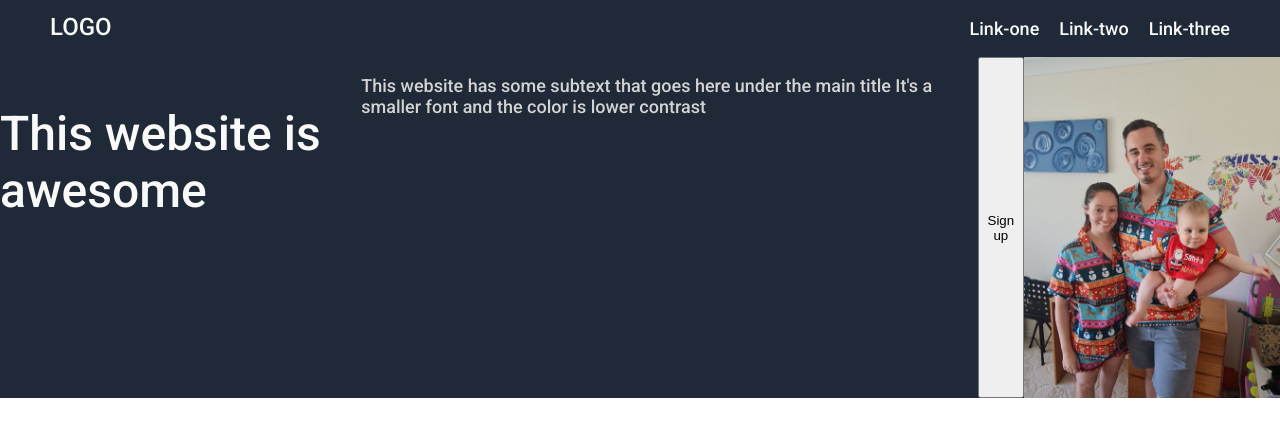
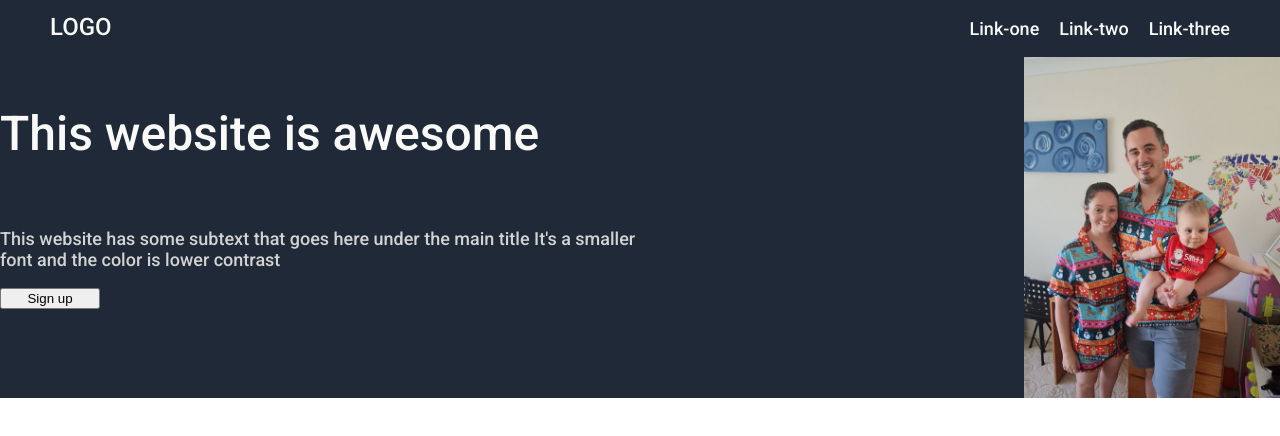
Before and after one commit to Thomo99/ccs-landing-page, a plain HTML site: page index.html in a window 1280 px wide. Drawn offline with Linux system fonts and the light colour scheme.

Commit message:
Fixed pane1

```diff
--- a/index.html
+++ b/index.html
@@ -19,10 +19,12 @@
         </ul>
     </header>
     <div class="pane1">
-        <p class="awesome words">This website is awesome</p>
-        <p class="subtext words">This website has some subtext that goes here under the main title It's a smaller font and the color is lower contrast</p>
-        <button class="words">Sign up</button>
+        <div class="text">
+            <p class="awesome">This website is awesome</p>
+            <p class="subtext">This website has some subtext that goes here under the main title It's a smaller font and the color is lower contrast</p>
+            <button class="button">Sign up</button>
+        </div>
         <img src="./Images/Family1.jpeg" alt="" class="family1"/>
-    </div>
+        </div>
 </body>
 </html>
--- a/styles.css
+++ b/styles.css
@@ -6,7 +6,6 @@ body{
     font-family: Roboto, sans-serif;
 
 }
-
 header{
     display: flex;
     background-color: #1F2937;
@@ -16,12 +15,10 @@ header{
     align-items: baseline;
 }
 
-
 .logo{
     font-size: 24px;
     padding-left: 50px;
 }
-
 ul{
     list-style-type: none;
     display: flex;
@@ -35,27 +32,29 @@ ul{
     display: flex;
     background-color: #1F2937;
     width: 100%;
-
+    /* flex-direction: column;
+    align-items: flex-start; */
 }
-
+.text{
+    display: flex;
+    flex-direction: column;
+}
 .family1{
     max-width: 20%;
     height: auto;
     margin-left: auto;
 }
-
 .awesome{
     color: #F9FAF8;
     font-size: 48px;
     /* font-family: roboto, sans-serif; */
+    max-width: 70%;
 }
 .subtext{
    font-size: 18px;
    color: lightgrey;
+   max-width: 70%;
 }
-.words{
-    flex-flow: column nowrap;
-    align-items: center;
-    justify-content: center;
-    max-width: 50%;
+.button{
+    max-width: 100px;
 }
```
